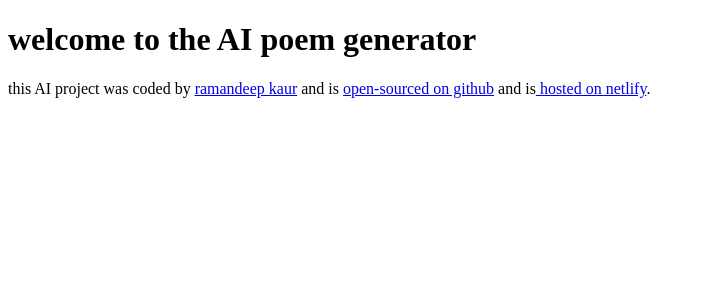
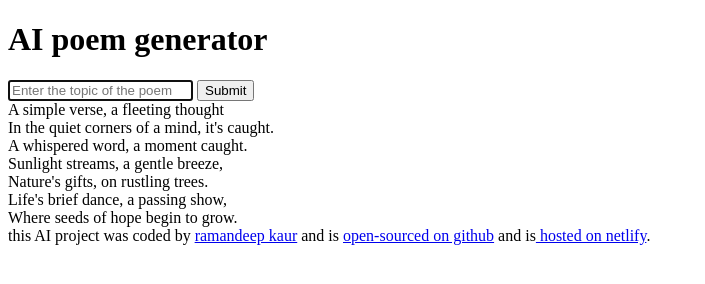
Before and after one commit to Ramandeepbunny/plus-ai-final, a plain HTML site: page index.html in a window 1280 px wide. Shown: the whole page, without its empty margins (0-705 px from the left). Drawn offline with Linux system fonts and the light colour scheme.

Commit message:
added basics HTML structure

```diff
--- a/index.html
+++ b/index.html
@@ -7,7 +7,33 @@
   <title>AI poem generator</title>
 </head>
 <body>
-  <h1>welcome to the  AI poem generator</h1>
+  <header>
+    <h1> AI poem generator</h1>
+  </header>
+  <main>
+    <form>
+      <input type="text" placeholder="Enter the topic of the poem "
+        autofocus
+        required
+        autocomplete="off" />
+      <input type="submit" />
+    </form>
+    <div>
+      A simple verse, a fleeting thought
+      <br />
+      In the quiet corners of a mind, it's caught.
+      <br />
+      A whispered word, a moment caught.
+      <br />
+      Sunlight streams, a gentle breeze,
+      <br />
+      Nature's gifts, on rustling trees.
+      <br />
+      Life's brief dance, a passing show,
+      <br />
+      Where seeds of hope begin to grow.
+    </div>
+  </main>
   <footer>
       this AI project was coded by
       <a href="https://github.com/Ramandeepbunny" target="_blank">ramandeep kaur</a> and is
```
